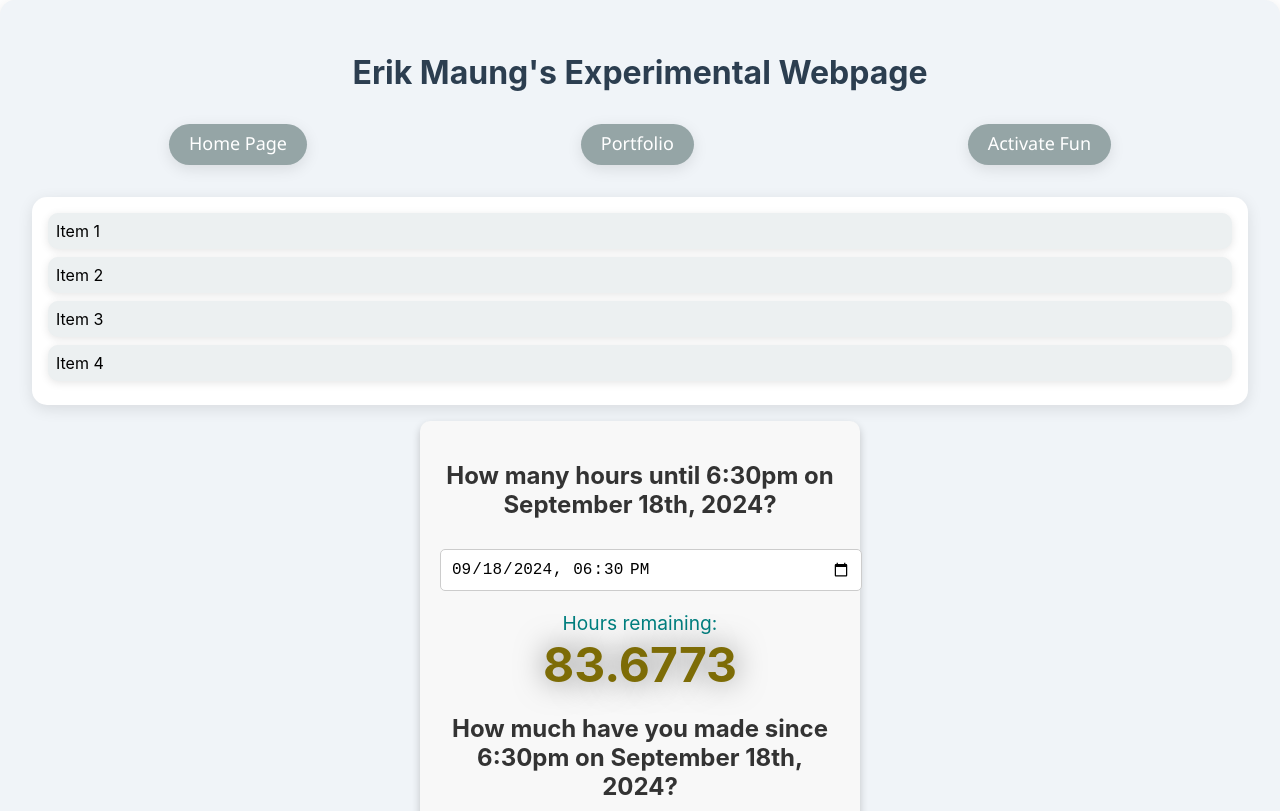
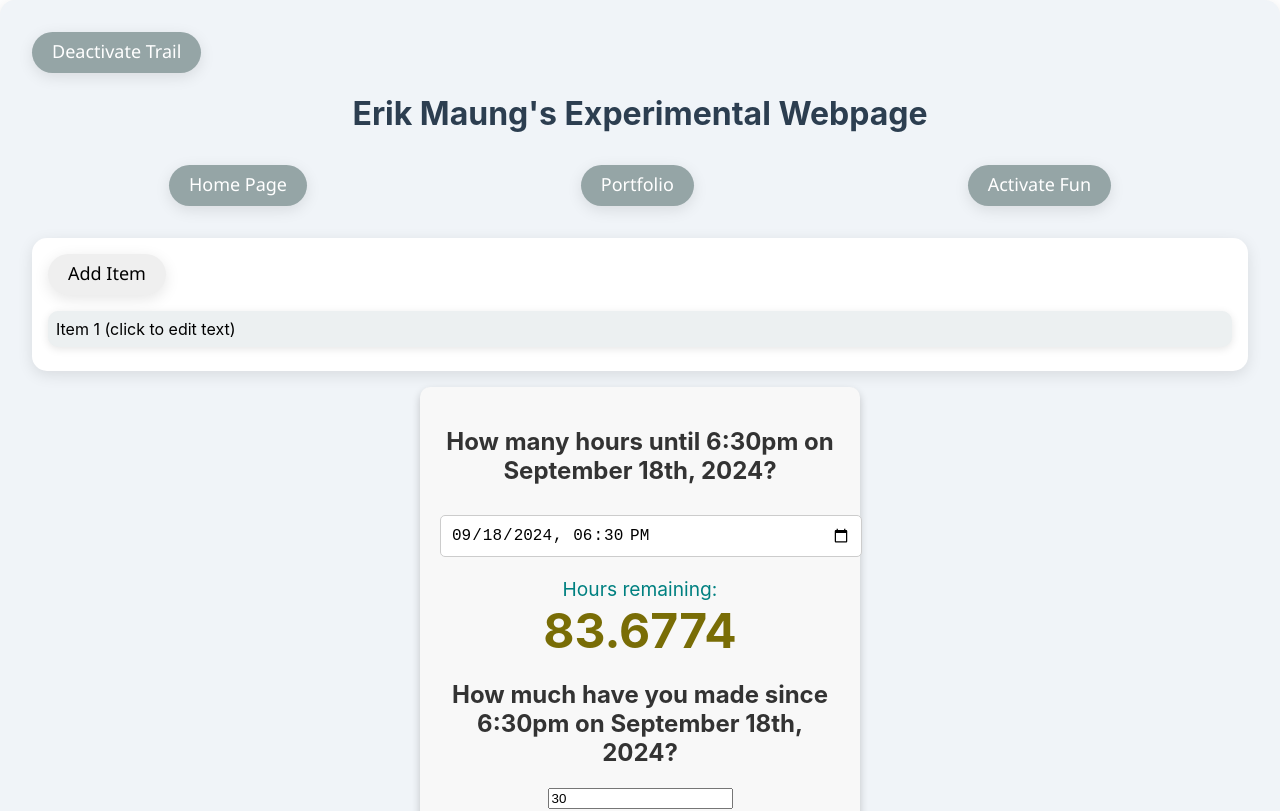
Before and after one commit to ErikMaung/experimental, a React (Create React App) app: page / in a window 1280 px wide. Shown: the top 811 px of the page. Built offline with nearby package versions, Linux system fonts and the light colour scheme.

Commit message:
restyle buttons and dynamic list functionality

```diff
--- a/src/App.css
+++ b/src/App.css
@@ -18,11 +18,8 @@
   margin-bottom: 2rem;
 }
 
-.list-container {
-  background-color: #fff;
-  border-radius: 15px;
-  padding: 1rem;
-  box-shadow: 0 4px 15px rgba(0, 0, 0, 0.1);
+.mouse-trail-hidden {
+  display: none;
 }
 
 .footer {
--- a/src/App.js
+++ b/src/App.js
@@ -4,10 +4,12 @@ import './App.css';
 import CustomButton from './components/CustomButton';
 import AnimatedList from './components/AnimatedList';
 import Timer from './components/Timer';
+import MouseTrail from './components/MouseTrail';
 
 function App() {
   const [isFun, setIsFun] = useState(false);
   const [scaleValue, setScaleValue] = useState(1.1);
+  const [showMouseTrail, setShowMouseTrail] = useState(true); // State to manage mouse trail visibility
 
   const toggleFun = () => {
     setScaleValue(scaleValue === 1.1 ? 1.9 : 1.1);
@@ -16,21 +18,43 @@ function App() {
 
   return (
     <MantineProvider>
+      <MouseTrail className={showMouseTrail ? '' : 'mouse-trail-hidden'} />
+
       <Container className="app-container">
+        <CustomButton
+          label={showMouseTrail ? 'Deactivate Trail' : 'Activate Trail'}
+          type={isFun ? 'secondary' : 'secondary'}
+          scaleValue={scaleValue}
+          onClick={() => setShowMouseTrail(!showMouseTrail)}
+        />
+
         <Title className="app-title" order={1}>
           Erik Maung's Experimental Webpage
         </Title>
         <div className="button-group">
-          <CustomButton label="Home Page" type={isFun ? "danger" : "secondary"} href={"https://erikmaung.github.io/"} scaleValue={scaleValue} />
-          <CustomButton label="Portfolio" type={isFun ? "primary" : "secondary"} href={"https://erikmaung.github.io/portfolio"} scaleValue={scaleValue} />
-          <CustomButton label={isFun ? "Deactivate Fun" : "Activate Fun"} type={isFun ? "success" : "secondary"} scaleValue={scaleValue} onClick={toggleFun} />
+          <CustomButton
+            label="Home Page"
+            type={isFun ? 'danger' : 'secondary'}
+            href={'https://erikmaung.github.io/'}
+            scaleValue={scaleValue}
+          />
+          <CustomButton
+            label="Portfolio"
+            type={isFun ? 'primary' : 'secondary'}
+            href={'https://erikmaung.github.io/portfolio'}
+            scaleValue={scaleValue}
+          />
+          <CustomButton
+            label={isFun ? 'Deactivate Fun' : 'Activate Fun'}
+            type={isFun ? 'success' : 'secondary'}
+            scaleValue={scaleValue}
+            onClick={toggleFun}
+          />
         </div>
-        <AnimatedList />
+        <AnimatedList scaleValue={scaleValue} />
         <Timer />
       </Container>
-      <Container className="footer">
-        &copy; Erik Maung 2024
-      </Container>
+      <Container className="footer">&copy; Erik Maung 2024</Container>
     </MantineProvider>
   );
 }
--- a/src/components/AnimatedList.css
+++ b/src/components/AnimatedList.css
@@ -8,7 +8,7 @@
 .animated-list {
   list-style-type: none;
   padding: 0;
-  margin: 0;
+  margin: 16px 0 0 0;
 }
 
 .list-item {
--- a/src/components/AnimatedList.js
+++ b/src/components/AnimatedList.js
@@ -1,9 +1,14 @@
 import React, { useState, useEffect } from 'react';
 import './AnimatedList.css';
+import CustomButton from '../components/CustomButton';
 
-function AnimatedList() {
-  const [items, setItems] = useState(['Item 1', 'Item 2', 'Item 3', 'Item 4']);
+function AnimatedList({ scaleValue }) {
+  const [items, setItems] = useState([
+    { id: 1, text: 'Item 1 (click to edit text)' },
+  ]);
+  const [idCounter, setIdCounter] = useState(2);
   const [animate, setAnimate] = useState(false);
+  const [editingItemId, setEditingItemId] = useState(null);
 
   useEffect(() => {
     // Trigger the animation after the component is mounted
@@ -13,12 +18,48 @@ function AnimatedList() {
     return () => clearTimeout(timeout);
   }, []);
 
+  const addItem = () => {
+    setItems([...items, { id: idCounter, text: `Item ${idCounter}` }]);
+    setIdCounter(idCounter + 1);
+  };
+
+  const handleItemClick = (id) => {
+    setEditingItemId(id);
+  };
+
+  const handleItemChange = (id, newText) => {
+    setItems(
+      items.map((item) =>
+        item.id === id ? { ...item, text: newText } : item
+      )
+    );
+  };
+
+  const handleItemBlur = () => {
+    setEditingItemId(null);
+  };
+
   return (
     <div className="list-container">
+      <CustomButton label="Add Item" scaleValue={scaleValue} onClick={addItem}>Add Item</CustomButton>
       <ul className="animated-list">
-        {items.map((item, index) => (
-          <li key={index} className={`list-item ${animate ? 'animate' : ''}`}>
-            {item}
+        {items.map((item) => (
+          <li
+            key={item.id}
+            className={`list-item ${animate ? 'animate' : ''}`}
+            onClick={() => handleItemClick(item.id)}
+          >
+            {editingItemId === item.id ? (
+              <input
+                type="text"
+                value={item.text}
+                onChange={(e) => handleItemChange(item.id, e.target.value)}
+                onBlur={handleItemBlur}
+                autoFocus
+              />
+            ) : (
+              item.text
+            )}
           </li>
         ))}
       </ul>
--- /dev/null
+++ b/src/components/MouseTrail.js
@@ -0,0 +1,81 @@
+import React, { useRef, useEffect } from 'react';
+
+function MouseTrail({ className }) {
+  const canvasRef = useRef(null);
+
+  useEffect(() => {
+    const canvas = canvasRef.current;
+    const ctx = canvas.getContext('2d');
+    let positions = [];
+    let animationFrameId;
+
+    // Resize canvas to fill the window
+    const resizeCanvas = () => {
+      canvas.width = window.innerWidth;
+      canvas.height = window.innerHeight;
+    };
+
+    resizeCanvas();
+    window.addEventListener('resize', resizeCanvas);
+
+    // Handle mouse movement
+    const handleMouseMove = (event) => {
+      const { clientX, clientY } = event;
+      const timestamp = Date.now();
+
+      positions.push({ x: clientX, y: clientY, time: timestamp });
+
+      // Remove positions older than 1 second
+      positions = positions.filter((pos) => timestamp - pos.time <= 1000);
+    };
+
+    // Drawing function
+    const draw = () => {
+      ctx.clearRect(0, 0, canvas.width, canvas.height);
+
+      for (let i = 0; i < positions.length - 1; i++) {
+        const pos = positions[i];
+        const nextPos = positions[i + 1];
+        const age = Date.now() - pos.time;
+        const opacity = 0.75 - age / 1000; // Fade out over 1 second
+
+        ctx.strokeStyle = `rgba(${Math.sin(Date.now() / 1137) * 256}, ${Math.cos(Date.now() / 753) * 256}, ${Math.sin(Date.now() / 930) * 256}, ${opacity})`; // Green color with fading opacity        ctx.lineWidth = 10;
+        ctx.lineWidth = 5;
+        ctx.lineCap = 'round';
+
+        ctx.beginPath();
+        ctx.moveTo(pos.x, pos.y);
+        ctx.lineTo(nextPos.x, nextPos.y);
+        ctx.stroke();
+      }
+
+      animationFrameId = requestAnimationFrame(draw);
+    };
+
+    window.addEventListener('mousemove', handleMouseMove);
+    draw();
+
+    // Cleanup
+    return () => {
+      window.removeEventListener('mousemove', handleMouseMove);
+      window.removeEventListener('resize', resizeCanvas);
+      cancelAnimationFrame(animationFrameId);
+    };
+  }, []);
+
+  return (
+    <canvas
+      ref={canvasRef}
+      className={className} // Apply the className prop here
+      style={{
+        position: 'fixed',
+        top: 0,
+        left: 0,
+        pointerEvents: 'none',
+        zIndex: 99999,
+      }}
+    />
+  );
+}
+
+export default MouseTrail;
--- a/src/components/Timer.css
+++ b/src/components/Timer.css
@@ -38,7 +38,6 @@
 .timer-container p .time-in-hours {
   font-size: 3rem;
   font-weight: bold;
-  text-shadow: 0 0 30px rgba(0, 0, 0, 0.5);
   animation: rainbow 8s infinite;
   transition: transform 0.3s ease-in-out;
 }
--- a/src/components/Timer.js
+++ b/src/components/Timer.js
@@ -27,13 +27,7 @@ function Timer() {
     {
       targetDateTime: '2024-09-18T18:30',
       hoursRemaining: 0,
-      moneyPerHour: 10.0,
-      moneyEarned: 0,
-    },
-    {
-      targetDateTime: '2024-09-18T18:30',
-      hoursRemaining: 0,
-      moneyPerHour: 20.0,
+      moneyPerHour: 30.0,
       moneyEarned: 0,
     },
   ]);
```
